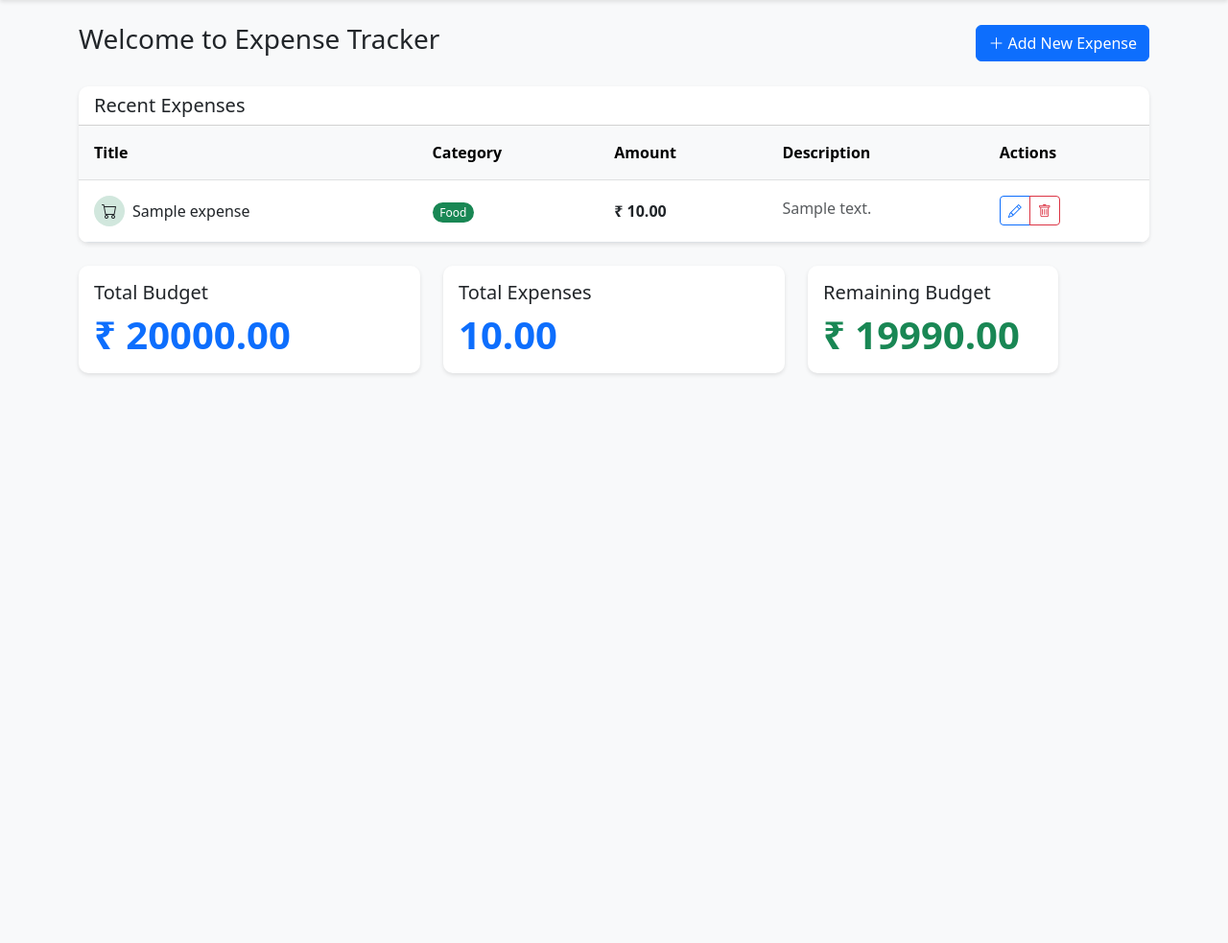
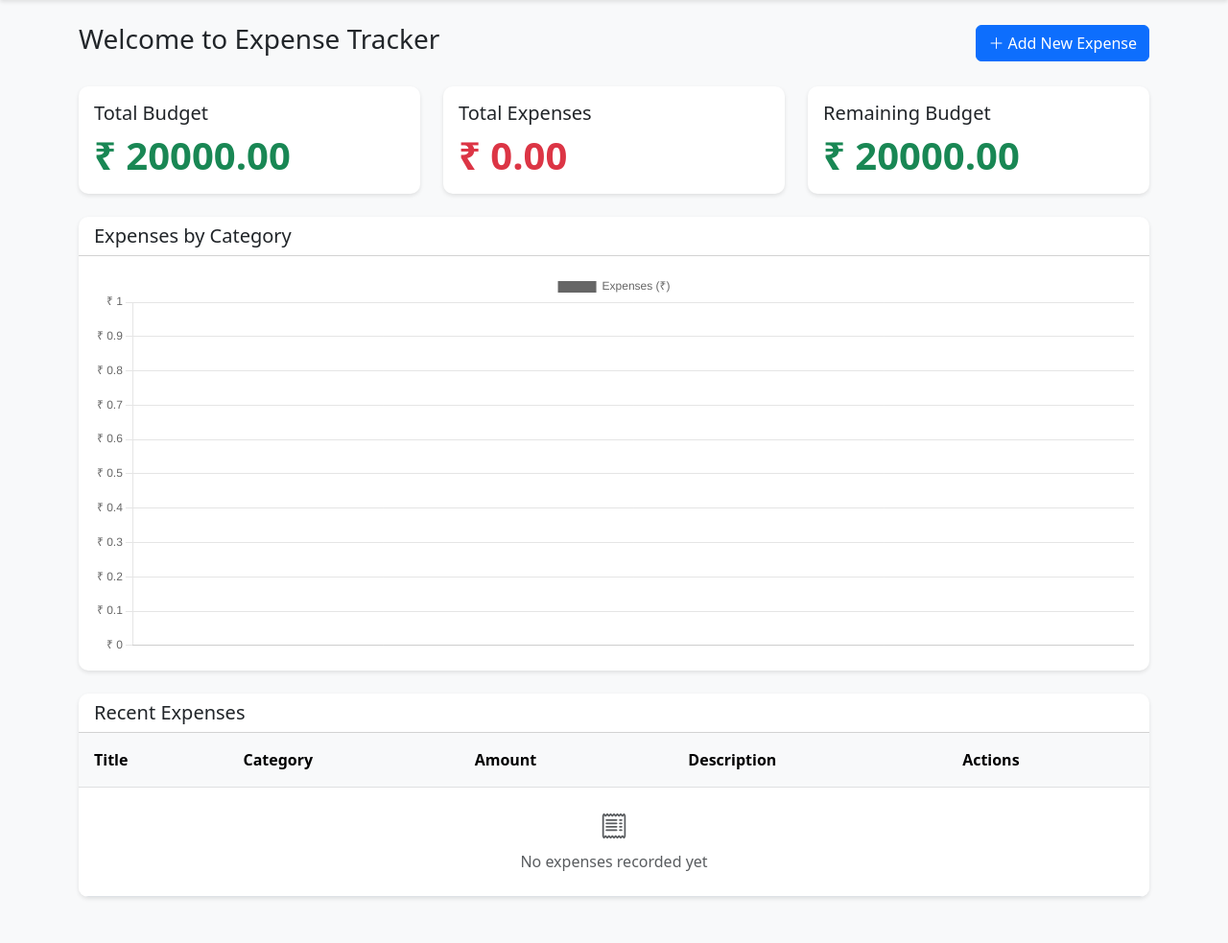
Before and after one commit to ayushgrg0/django-expense-tracker, a Django app: page / in a window 1280 px wide. Shown: the part 56-1039 px from the top of the page at 96% size. Before the commit the page ends 447 px from the top, so only its background shows below. Run offline with Django 5.2, Linux system fonts and the light colour scheme; a user stored in the database is signed in; tables that the repository leaves empty hold one stand-in row (values such as "Sample post").

Commit message:
Addition of charts changes in the model and fixes on the template

```diff
--- a/expense/forms.py
+++ b/expense/forms.py
@@ -4,4 +4,4 @@
 class ExpenseForm(forms.ModelForm):
     class Meta:
         model = Expense
-        fields = ['title', 'amount', 'category', 'description']
+        fields = ['title', 'amount', 'category', 'description', 'is_recurring', 'recurrence']
--- a/expense/templates/expense/home.html
+++ b/expense/templates/expense/home.html
@@ -2,6 +2,41 @@
 {% load i18n %}
 
 {% block head_title %}Home - Expense Tracker{% endblock head_title %}
+
+{% block extra_head %}
+<link rel="stylesheet" href="https://cdn.jsdelivr.net/npm/bootstrap-icons@1.11.0/font/bootstrap-icons.css">
+<script src="https://cdn.jsdelivr.net/npm/chart.js"></script>
+<style>
+    .card {
+        border: none;
+        border-radius: 10px;
+        box-shadow: 0 2px 4px rgba(0, 0, 0, .1);
+    }
+    .display-6 {
+        font-weight: 600;
+        color: #0d6efd;
+    }
+    .expense-icon {
+        width: 32px;
+        height: 32px;
+        display: flex;
+        align-items: center;
+        justify-content: center;
+    }
+    .table> :not(caption)>*>* {
+        padding: 1rem;
+    }
+    .badge {
+        font-weight: 500;
+    }
+    .btn-group .btn {
+        padding: 0.25rem 0.5rem;
+    }
+    .table-responsive {
+        border-radius: 0 0 10px 10px;
+    }
+</style>
+{% endblock extra_head %}
 
 {% block content %}
 <div class="row">
@@ -17,101 +52,15 @@
     </div>
 </div>
 
-<div class="row mb-4">
-    <div class="col-12">
-        <div class="card">
-            <div class="card-header bg-transparent d-flex justify-content-between align-items-center">
-                <h5 class="mb-0">Recent Expenses</h5>
-                <div class="btn-group">
-                </div>
-            </div>
-            <div class="table-responsive">
-                <table class="table table-hover align-middle mb-0">
-                    <thead class="table-light">
-                        <tr>
-                            <th>Title</th>
-                            <th>Category</th>
-                            <th>Amount</th>
-                            <th>Description</th>
-                            <th>Actions</th>
-                        </tr>
-                    </thead>
-                    <tbody>
-                        {% for expense in expense_list %}
-                        <tr>
-                            <td>
-                                <div class="d-flex align-items-center">
-                                    <div class="expense-icon rounded-circle me-2 p-2
-                                        {% if expense.category == 'Food' %}bg-success-subtle
-                                        {% elif expense.category == 'Transport' %}bg-info-subtle
-                                        {% elif expense.category == 'Shopping' %}bg-warning-subtle
-                                        {% elif expense.category == 'Health' %}bg-danger-subtle
-                                        {% else %}bg-primary-subtle{% endif %}">
-                                        <i class="bi
-                                            {% if expense.category == 'Food' %}bi-cart
-                                            {% elif expense.category == 'Transport' %}bi-car-front
-                                            {% elif expense.category == 'Shopping' %}bi-bag
-                                            {% elif expense.category == 'Health' %}bi-heart
-                                            {% else %}bi-receipt{% endif %}">
-                                        </i>
-                                    </div>
-                                    {{ expense.title }}
-                                </div>
-                            </td>
-                            <td><span class="badge rounded-pill
-                                {% if expense.category == 'Food' %}bg-success
-                                {% elif expense.category == 'Transport' %}bg-info
-                                {% elif expense.category == 'Shopping' %}bg-warning
-                                {% elif expense.category == 'Health' %}bg-danger
-
-                                {% else %}bg-primary{% endif %}">
-                                    {{ expense.category }}
-                                </span></td>
-                            <td>
-                                <strong>₹ {{ expense.amount }}</strong>
-                            </td>
-                            <td>
-                                <span class="text-muted text-truncate d-inline-block" style="max-width: 150px;"
-                                    title="{{ expense.description }}">
-                                    {{ expense.description }}
-                                </span>
-                            </td>
-                            <td>
-                                <div class="btn-group">
-                                    <a href="{% url 'edit_expense' expense.id %}"
-                                        class="btn btn-sm btn-outline-primary">
-                                        <i class="bi bi-pencil"></i>
-                                    </a>
-                                    <a href="{% url 'delete_expense' expense.id %}"
-                                        class="btn btn-sm btn-outline-danger">
-                                        <i class="bi bi-trash"></i>
-                                    </a>
-                                </div>
-                            </td>
-                        </tr>
-                        {% empty %}
-                        <tr>
-                            <td colspan="5" class="text-center py-4 text-muted">
-                                <i class="bi bi-receipt h3 d-block"></i>
-                                No expenses recorded yet
-                            </td>
-                        </tr>
-                        {% endfor %}
-                    </tbody>
-                </table>
-            </div>
-        </div>
-    </div>
-</div>
-
 {% if user.is_authenticated %}
-<!-- Add your authenticated user content here -->
 <div class="row">
     <div class="col-md-4 mb-4">
         <div class="card h-100">
             <div class="card-body">
                 <h5 class="card-title">Total Budget</h5>
-                <p class="card-text display-6">₹ {{ total_budget|floatformat:2 }}</p>
+                <p class="card-text display-6 text-success">
+                    ₹ {{ total_budget|floatformat:2 }}
+                </p>
             </div>
         </div>
     </div>
@@ -119,11 +68,13 @@
         <div class="card h-100">
             <div class="card-body">
                 <h5 class="card-title">Total Expenses</h5>
-                <p class="card-text display-6">{{ total_expenses|floatformat:2 }}</p>
+                <p class="card-text display-6 text-danger ">
+                    ₹ {{ total_expenses|floatformat:2 }}
+                </p>
             </div>
         </div>
     </div>
-    <div class="col-md-3 mb-4">
+    <div class="col-md-4 mb-4">
         <div class="card h-100">
             <div class="card-body">
                 <h5 class="card-title">Remaining Budget</h5>
@@ -155,44 +106,153 @@
     </div>
 </div>
 {% endif %}
+
+{% if user.is_authenticated %}
+<div class="row mb-4">
+    <div class="col-12">
+        <div class="card">
+            <div class="card-header bg-transparent">
+                <h5 class="mb-0">Expenses by Category</h5>
+            </div>
+            <div class="card-body">
+                <canvas id="expenseBarChart" style="max-height:400px;"></canvas>
+            </div>
+        </div>
+    </div>
+</div>
+<script>
+document.addEventListener("DOMContentLoaded", function () {
+    const ctx = document.getElementById("expenseBarChart").getContext("2d");
+    const colorMap = {
+        "Food": "#198754",          // green
+        "Transport": "#0dcaf0",     // cyan
+        "Shopping": "#ffc107",      // yellow
+        "Health": "#dc3545",        // red
+        "Monthly rent": "#6c757d",  // gray
+        "Subscriptions": "#0d6efd"  // blue
+    };
+
+    // Build background color array for each label
+    const labels = {{ chart_labels|safe }};
+    const dataColors = labels.map(label => colorMap[label] || "#9c27b0"); // fallback purple
+
+    new Chart(ctx, {
+        type: "bar",
+        data: {
+            labels: {{ chart_labels|safe }},
+            datasets: [{
+                label: "Expenses (₹)",
+                data: {{ chart_data|safe }},
+                backgroundColor: dataColors,
+                borderRadius: 6
+            }]
+        },
+        options: {
+            responsive: true,
+            scales: {
+                y: {
+                    beginAtZero: true,
+                    ticks: {
+                        callback: function(value) { return "₹ " + value; }
+                    }
+                }
+            }
+        }
+    });
+});
+</script>
+{% endif %}
+
+
+{% if user.is_authenticated %}
+<div class="row mb-4">
+    <div class="col-12">
+        <div class="card">
+            <div class="card-header bg-transparent d-flex justify-content-between align-items-center">
+                <h5 class="mb-0">Recent Expenses</h5>
+            </div>
+            <div class="table-responsive">
+                <table class="table table-hover align-middle mb-0">
+                    <thead class="table-light">
+                        <tr>
+                            <th>Title</th>
+                            <th>Category</th>
+                            <th>Amount</th>
+                            <th>Description</th>
+                            <th>Actions</th>
+                        </tr>
+                    </thead>
+                    <tbody>
+                        {% for expense in expense_list %}
+                        <tr>
+                            <td>
+                                <div class="d-flex align-items-center">
+                                    <div class="expense-icon rounded-circle me-2 p-2
+                                        {% if expense.category == 'Food' %}bg-success-subtle
+                                        {% elif expense.category == 'Transport' %}bg-info-subtle
+                                        {% elif expense.category == 'Shopping' %}bg-warning-subtle
+                                        {% elif expense.category == 'Health' %}bg-danger-subtle
+                                        {% elif expense.category == 'Monthly rent' %}bg-secondary-subtle
+                                        {% elif expense.category == 'Subscriptions' %}bg-primary-subtle
+                                        {% else %}bg-primary-subtle{% endif %}">
+                                        <i class="bi
+                                            {% if expense.category == 'Food' %}bi-cart
+                                            {% elif expense.category == 'Transport' %}bi-car-front
+                                            {% elif expense.category == 'Shopping' %}bi-bag
+                                            {% elif expense.category == 'Health' %}bi-heart
+                                            {% elif expense.category == 'Monthly rent' %}bi-house-door-fill
+                                            {% elif expense.category == 'Subscriptions' %}bi-credit-card-fill
+                                            {% else %}bi-receipt{% endif %}">
+                                        </i>
+                                    </div>
+                                    {{ expense.title }}
+                                </div>
+                            </td>
+                            <td>
+                                <span class="badge rounded-pill
+                                    {% if expense.category == 'Food' %}bg-success
+                                    {% elif expense.category == 'Transport' %}bg-info
+                                    {% elif expense.category == 'Shopping' %}bg-warning
+                                    {% elif expense.category == 'Health' %}bg-danger
+                                    {% elif expense.category == 'Monthly rent' %}bg-secondary
+                                    {% elif expense.category == 'Subscriptions' %}bg-primary
+                                    {% else %}bg-primary{% endif %}">
+                                    {{ expense.category }}
+                                </span>
+                            </td>
+                            <td>
+                                <strong>₹ {{ expense.amount }}</strong>
+                            </td>
+                            <td>
+                                <span class="text-muted text-truncate d-inline-block" style="max-width: 150px;"
+                                    title="{{ expense.description }}">
+                                    {{ expense.description }}
+                                </span>
+                            </td>
+                            <td>
+                                <div class="btn-group">
+                                    <a href="{% url 'edit_expense' expense.id %}" class="btn btn-sm btn-outline-primary">
+                                        <i class="bi bi-pencil"></i>
+                                    </a>
+                                    <a href="{% url 'delete_expense' expense.id %}" class="btn btn-sm btn-outline-danger">
+                                        <i class="bi bi-trash"></i>
+                                    </a>
+                                </div>
+                            </td>
+                        </tr>
+                        {% empty %}
+                        <tr>
+                            <td colspan="5" class="text-center py-4 text-muted">
+                                <i class="bi bi-receipt h3 d-block"></i>
+                                No expenses recorded yet
+                            </td>
+                        </tr>
+                        {% endfor %}
+                    </tbody>
+                </table>
+            </div>
+        </div>
+    </div>
+</div>
+{% endif %}
 {% endblock content %}
-
-{% block extra_head %}
-<link rel="stylesheet" href="https://cdn.jsdelivr.net/npm/bootstrap-icons@1.11.0/font/bootstrap-icons.css">
-<style>
-    .card {
-        border: none;
-        border-radius: 10px;
-        box-shadow: 0 2px 4px rgba(0, 0, 0, .1);
-    }
-
-    .display-6 {
-        font-weight: 600;
-        color: #0d6efd;
-    }
-
-    .expense-icon {
-        width: 32px;
-        height: 32px;
-        display: flex;
-        align-items: center;
-        justify-content: center;
-    }
-
-    .table> :not(caption)>*>* {
-        padding: 1rem;
-    }
-
-    .badge {
-        font-weight: 500;
-    }
-
-    .btn-group .btn {
-        padding: 0.25rem 0.5rem;
-    }
-
-    .table-responsive {
-        border-radius: 0 0 10px 10px;
-    }
-</style>
-{% endblock extra_head %}
--- a/expense/views.py
+++ b/expense/views.py
@@ -1,77 +1,105 @@
-from django.db.models import Sum
 from expense.models import Expense
 from .forms import ExpenseForm
 from django.shortcuts import render, redirect
 from django.contrib import messages
+from django.db.models import Sum
+from datetime import date
+
+
 
 # Create your views here.
 
+
 def expense_list(request):
-    template_name = 'expense/home.html'
-    expense_list = Expense.objects.all()
+    template_name = "expense/home.html"
+    today = date.today()
+    current_month = today.month
+    current_year = today.year
+
+    # Get all expenses for current month
+    monthly_expenses = Expense.objects.filter(
+        date__year=current_year,
+        date__month=current_month
+    )
+
+    # Sum of one-time expenses
+    total_expenses = monthly_expenses.filter(is_recurring=False).aggregate(total=Sum("amount"))["total"] or 0
+
+    # Add recurring expenses for this month
+    recurring_expenses = Expense.objects.filter(is_recurring=True)
+    for expense in recurring_expenses:
+        if expense.recurrence == "Daily":
+            total_expenses += expense.amount * today.day  # number of days passed
+        elif expense.recurrence == "Weekly":
+            total_expenses += expense.amount * (today.day // 7 + 1)  # approximate weeks
+        elif expense.recurrence == "Monthly":
+            total_expenses += expense.amount
+        elif expense.recurrence == "Yearly":
+            total_expenses += expense.amount / 12  # spread yearly amount monthly
 
     total_budget = 20000
-
-    total_expenses = Expense.objects.aggregate(total=Sum('amount'))['total'] or 0
-
     remaining_budget = total_budget - total_expenses
-
     alert = None
     if remaining_budget <= 0:
         alert = f"⚠️ Your budget of ₹{total_budget} has been exhausted!"
+
+    # Monthly summary grouped by category
+    category_summary = monthly_expenses.values("category").annotate(total=Sum("amount")).order_by("-total")
+
+    chart_labels = [item["category"] for item in category_summary]
+    chart_data = [float(item["total"]) for item in category_summary]
+
     context = {
-        'expense_list': expense_list,
-        'total_budget': total_budget,
-        'remaining_budget': remaining_budget,
-        'alert': alert,
-        'total_expenses': total_expenses,
-        }
+        "expense_list": monthly_expenses,
+        "total_budget": total_budget,
+        "remaining_budget": remaining_budget,
+        "alert": alert,
+        "total_expenses": total_expenses,
+        "chart_labels": chart_labels,
+        "chart_data": chart_data,
+    }
     return render(request, template_name, context)
 
+
 def expense_add(request):
-    template_name = 'expense/add_expense.html'
+    template_name = "expense/add_expense.html"
 
-    if request.method == 'GET':
+    if request.method == "GET":
         form = ExpenseForm()
-        context = {
-            'form': form
-            }
+        context = {"form": form}
         return render(request, template_name, context)
     else:
         form = ExpenseForm(request.POST)
         form.save()
-        messages.success(request, 'Expense added successfully!')
-        return redirect('home')
+        messages.success(request, "Expense added successfully!")
+        return redirect("home")
 
 
 def expense_edit(request, expense_id):
-    template_name = 'expense/add_expense.html'
+    template_name = "expense/add_expense.html"
     expense_details = Expense.objects.get(id=expense_id)
 
-    if request.method == 'GET':
+    if request.method == "GET":
         form: ExpenseForm = ExpenseForm(instance=expense_details)
-        context = {
-            'form': form
-            }
+        context = {"form": form}
         return render(request, template_name, context)
 
-    else :
-        form = ExpenseForm(request.POST , instance = expense_details)
+    else:
+        form = ExpenseForm(request.POST, instance=expense_details)
         form.save()
-        messages.success(request, 'Expense updated successfully!')
-        return redirect('home')
+        messages.success(request, "Expense updated successfully!")
+        return redirect("home")
+
 
 def expense_delete(request, expense_id):
-    template_name = 'expense/delete.html'
+    template_name = "expense/delete.html"
     expense_details = Expense.objects.get(id=expense_id)
 
-    if request.method == 'GET':
-        context = {
-            'expense': expense_details
-            }
+    if request.method == "GET":
+        context = {"expense": expense_details}
         return render(request, template_name, context)
 
     else:
         expense_details.delete()
-        messages.success(request, 'Expense deleted successfully!')
-        return redirect('home')
+        messages.success(request, "Expense deleted successfully!")
+        return redirect("home")
--- a/pyproject.toml
+++ b/pyproject.toml
@@ -8,5 +8,6 @@
     "crispy-bootstrap5>=2025.6",
     "django>=5.2.5",
     "django-allauth>=65.11.0",
+    "django-braces>=1.17.0",
     "django-crispy-forms>=2.4",
 ]
```
Also changed, not shown: expense/models.py (+12 -1 lines), expense/migrations/0002_expense_is_recurring_expense_recurrence_and_more.py (added), 1 other file.
